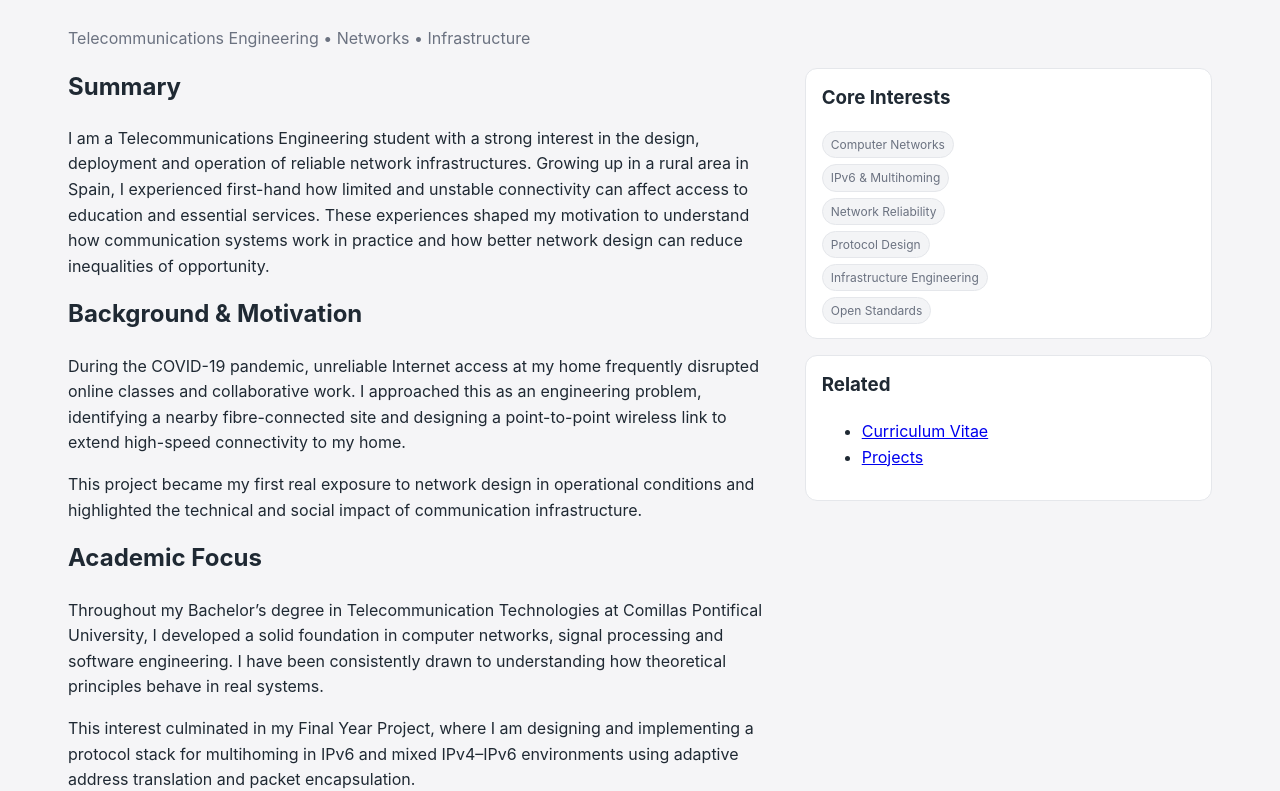
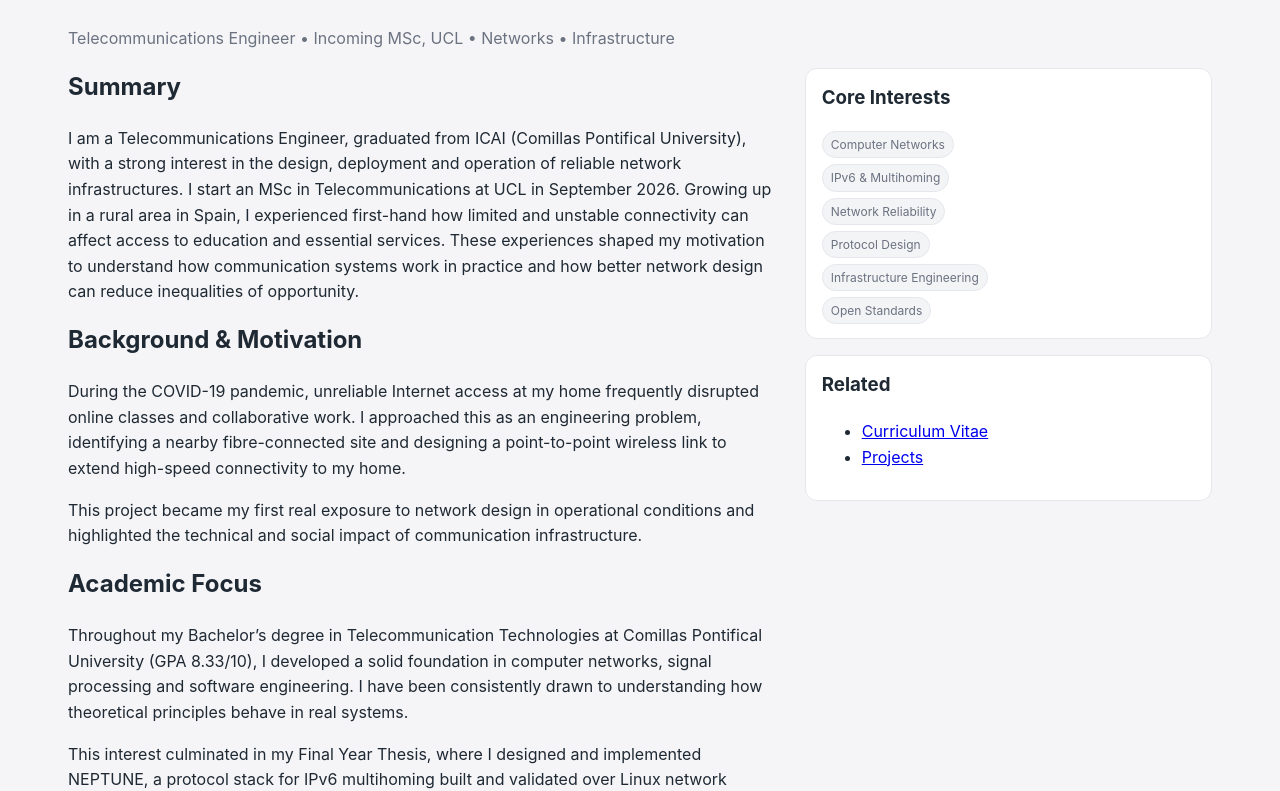
Before and after one commit to LCS-26/Portfolio, a plain HTML site: page about.html in a window 1280 px wide. Shown: the part 170-961 px from the top of the page. Drawn offline with Linux system fonts and the light colour scheme.

Commit message:
About: reflect ICAI graduate status, incoming UCL MSc, and completed NEPTUNE thesis (10/10)

```diff
--- a/about.html
+++ b/about.html
@@ -5,7 +5,7 @@
   <meta name="viewport" content="width=device-width, initial-scale=1">
   <title>About Me – Lucas Carrasco</title>
   <link rel="icon" href="assets/img/favicon.png" type="image/png">
-  <meta name="description" content="About Lucas Carrasco – Telecommunications Engineering, networking and infrastructure.">
+  <meta name="description" content="About Lucas Carrasco – Telecommunications Engineer, incoming MSc student at UCL, networking and infrastructure.">
   <link rel="stylesheet" href="assets/css/styles.css">
 </head>
 <body>
@@ -26,7 +26,7 @@
 <main class="container section">
 
   <h1>About Me</h1>
-  <p class="muted">Telecommunications Engineering • Networks • Infrastructure</p>
+  <p class="muted">Telecommunications Engineer • Incoming MSc, UCL • Networks • Infrastructure</p>
 
   <div class="grid two">
 
@@ -35,11 +35,12 @@
 
       <h2>Summary</h2>
       <p>
-        I am a Telecommunications Engineering student with a strong interest in the design,
-        deployment and operation of reliable network infrastructures. Growing up in a rural
-        area in Spain, I experienced first-hand how limited and unstable connectivity can affect
-        access to education and essential services. These experiences shaped my motivation
-        to understand how communication systems work in practice and how better network
+        I am a Telecommunications Engineer, graduated from ICAI (Comillas Pontifical University),
+        with a strong interest in the design, deployment and operation of reliable network
+        infrastructures. I start an MSc in Telecommunications at UCL in September 2026. Growing up
+        in a rural area in Spain, I experienced first-hand how limited and unstable connectivity
+        can affect access to education and essential services. These experiences shaped my
+        motivation to understand how communication systems work in practice and how better network
         design can reduce inequalities of opportunity.
       </p>
 
@@ -58,14 +59,15 @@
       <h2>Academic Focus</h2>
       <p>
         Throughout my Bachelor’s degree in Telecommunication Technologies at Comillas
-        Pontifical University, I developed a solid foundation in computer networks, signal
-        processing and software engineering. I have been consistently drawn to understanding
+        Pontifical University (GPA 8.33/10), I developed a solid foundation in computer networks,
+        signal processing and software engineering. I have been consistently drawn to understanding
         how theoretical principles behave in real systems.
       </p>
       <p>
-        This interest culminated in my Final Year Project, where I am designing and implementing
-        a protocol stack for multihoming in IPv6 and mixed IPv4–IPv6 environments using
-        adaptive address translation and packet encapsulation.
+        This interest culminated in my Final Year Thesis, where I designed and implemented
+        NEPTUNE, a protocol stack for IPv6 multihoming built and validated over Linux network
+        namespaces, using adaptive prefix translation and policy-driven traffic steering. The
+        thesis was graded 10/10.
       </p>
 
       <h2>Technical Interests</h2>
```
